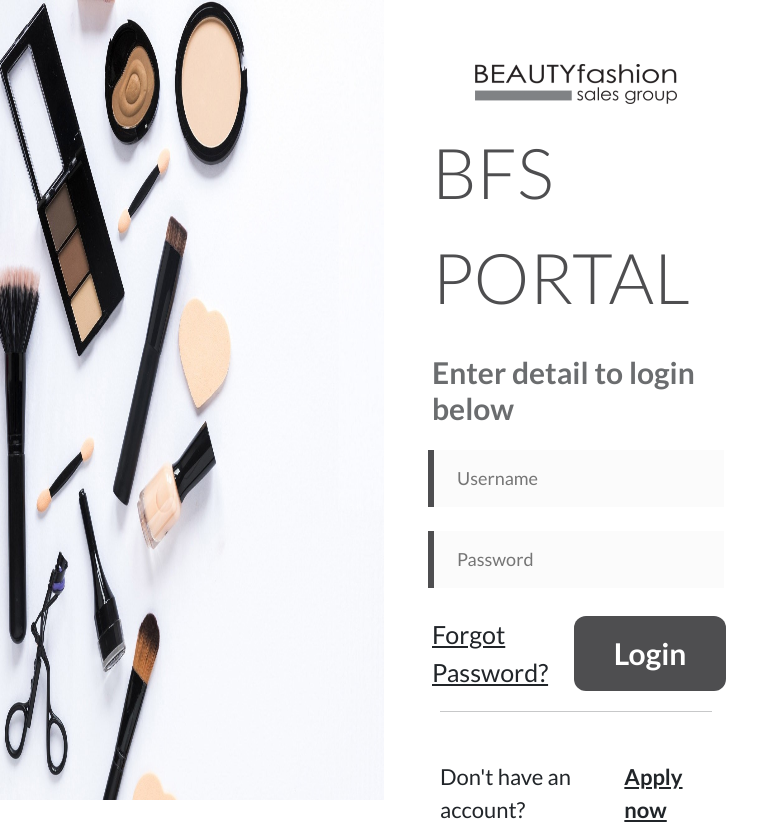
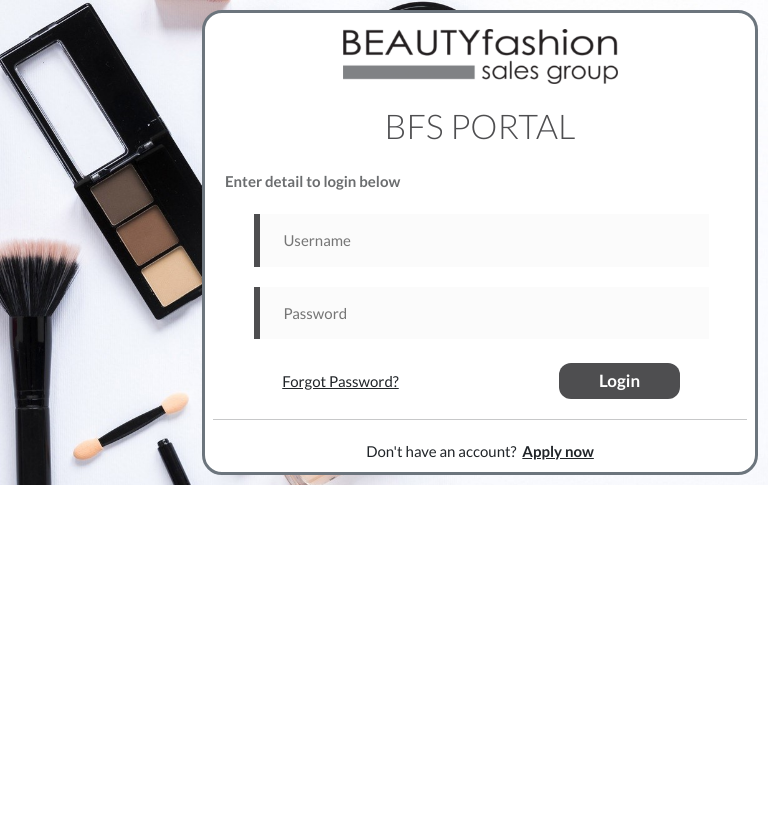
Before and after one commit to Ripty-Dx/bfsportal, a React (Create React App) app: page / in a window 768 px wide. After the commit the page ends 800 px from the top, so only its background shows below. Built offline with nearby package versions, Linux system fonts and the light colour scheme.

Commit message:
Login UI for tablet mode

```diff
--- a/public/index.html
+++ b/public/index.html
@@ -25,7 +25,7 @@
       work correctly both with client-side routing and a non-root public URL.
       Learn how to configure a non-root public URL by running `npm run build`.
     -->
-    <title>React App</title>
+    <title>BSFPORTAL</title>
   </head>
   <body>
     <noscript>You need to enable JavaScript to run this app.</noscript>
--- a/src/components/Login.css
+++ b/src/components/Login.css
@@ -1,19 +1,17 @@
-@import url('https://fonts.googleapis.com/css2?family=Lato:ital,wght@0,100;0,300;0,400;0,700;1,100;1,300;1,400;1,700&display=swap');
+@import url("https://fonts.googleapis.com/css2?family=Lato:ital,wght@0,100;0,300;0,400;0,700;1,100;1,300;1,400;1,700&display=swap");
 .image-section {
   height: 100vh;
   overflow: hidden;
-
-  /* width: 50%; */
 }
 .loginInput {
   padding: 15px;
   padding-left: 3vw;
-  background-color: #f1f1f1;
   border: none;
   border-left: 6px solid #4e4e50;
   font-size: 18px;
   outline: none;
   background-color: #fbfbfb;
+  width: 90%;
 }
 .loginInput:hover {
   background-color: #efefef;
@@ -23,7 +21,7 @@
   color: #4e4e50;
   font-size: 70px;
   word-break: keep-all;
-  font-family: 'Lato', sans-serif;
+  font-family: "Lato", sans-serif;
   font-weight: 300;
 }
 .detail-text {
@@ -39,7 +37,7 @@
   background-color: #4e4e50;
   font-weight: 700;
 }
-.login-button:hover{
+.login-button:hover {
   border: 1px solid #4e4e50;
   color: #4e4e50 !important;
   background-color: white;
@@ -50,13 +48,28 @@
 .apply {
   font-size: 22px;
 }
+.form-part {
+  padding: 3rem;
+  /* background-image: linear-gradient(to bottom right, #fcfcfe,#f0f3fa);   */
+}
+.bg-image {
+  background: url("../images/BFS-login-page1.jpg");
+  background-repeat: no-repeat;
+  background-size: contain;
+}
 @media (min-width: 200px) and (max-width: 767px) {
   .logo-text {
     font-size: 34px;
   }
+  .bg-image {
+    background: url("../images/BFS-login-page1.jpg");
+    /* background-repeat: no-repeat; */
+    background-size: cover;
+  }
   .detail-text {
     font-size: 18px;
     font-weight: 700;
+    padding-left: 20px;
   }
   .loginInput {
     font-size: 15px;
@@ -72,7 +85,106 @@
   .apply {
     font-size: 13px;
   }
-  img{
+  img {
+    width: 80%;
+    object-fit: fill;
+    /* position: absolute; */
+  }
+  .form-part {
+    position: relative;
+    padding: 20px;
+  }
+  .image-section {
+    /* display: block; */
+    position: absolute;
+    height: 100%;
+  }
+  .display-part {
+    opacity: 1;
+    border: 3px solid #6c757d;
+    border-radius: 20px;
+    background: #f8f9fa;
+  }
+  .p-5 {
+    padding: 20px;
+  }
+  .form-input {
+    padding-left: 10%;
+  }
+}
+@media (min-width: 768px) and (max-width: 1023px) {
+  .image-section img {
+    height: 100vh;
     width: 100%;
   }
+  .logo-text {
+    font-size: 34px;
+  }
+  .detail-text {
+    font-size: 15px;
+    font-weight: 700;
+    padding-left: 20px;
+  }
+  .mt-4 {
+    margin-top: 20px !important;
+  }
+  .loginInput {
+    font-size: 15px;
+  }
+  .login-button {
+    font-size: 17px;
+    padding-top: 5px;
+    padding-bottom: 5px;
+  }
+  .forgotPassword {
+    font-size: 15px;
+  }
+  .apply {
+    font-size: 15px;
+  }
+
+  .form-part {
+    /* position: relative; */
+    padding: 10px;
+    /* background-image: linear-gradient(to bottom right, #fcfcfe, #f0f3fa); */
+  }
+  .image-section {
+    /* display: block; */
+    /* position: absolute; */
+    height: 100%;
+  }
+  .bg-image {
+    background: url("../images/BFS-login-page1.jpg");
+    /* background-repeat: no-repeat; */
+    background-size: cover;
+  }
+
+  .display-part {
+    opacity: 1;
+    border: 3px solid #6c757d;
+    border-radius: 20px;
+    /* background:#f8f9fa; */
+    background-color: white;
+  }
+  .p-5 {
+    padding: 20px;
+  }
+  .form-input {
+    padding-left: 10%;
+  }
+
+  .form-part img {
+    width: 50%;
+  }
+  .mt-5 {
+    margin: 20px 20px 2px 20px !important;
+  }
+  .mt-2 {
+    margin-top: 5px !important;
+  }
 }
+@media (min-width: 1024px) {
+  .form-part {
+    background-color: white;
+  }
+}
--- a/src/components/Login.jsx
+++ b/src/components/Login.jsx
@@ -7,11 +7,12 @@ const Login = () => {
   return (
     <>
       <div className="container-fluid">
-        <div className="row">
-          <div className="col-md-6 col-lg-6 p-0 m-0 d-none d-md-block image-section">
-            <img src={image} height={"100%"}  width={"100%"} alt="makeup" />
+        <div className="row bg-image">
+        <div className="col-md-3 col-lg-6 p-0 m-0  image-section ">
+            {/* <img src={image} height={"100%"}  width={"100%"} alt="makeup" /> */}
           </div>
-          <div className="col-md-6 col-lg-6 col-sm-12 p-5 pb-0 ">
+          <div className="col-md-9 col-lg-6 col-sm-12 form-part">
+            <div className="display-part">
             <div className="d-flex justify-content-center mt-3">
               <img src={logo} alt="logo" height={"120%"} width={"70%"}/>
             </div>
@@ -22,16 +23,16 @@ const Login = () => {
               <h3 className="c-gray detail-text">Enter detail to login below</h3>
             </div >
             <div className="mt-3 p-2">
-              <form>
-                <div className="row">
+              <form id="form-input">
+                <div className="row form-input" >
                     <input type="text" className="loginInput" name="username" placeholder="Username"/>
                 </div>
-                <div className="row mt-4">
+                <div className="row mt-4 form-input">
                 <input type="password" className="loginInput" name="password"  placeholder="Password"/>
 
                 </div>
                 <div className="row">
-                   <div className="col-md-6  d-flex justify-content-center mt-4 p-1">
+                   <div className="col-md-6  d-flex justify-content-center align-items-center mt-4 p-1">
                     <a href="#1213827" className="text-dark forgotPassword">Forgot Password?</a>
                    </div>
                    <div className="col-md-6 d-flex justify-content-center mt-4 p-1 ">
@@ -40,11 +41,12 @@ const Login = () => {
                 </div>
                 <hr></hr>
                 <div className="d-flex justify-content-center mt-5 apply mb-0">
-                Don't have an account?
+                Don't have an account? &nbsp;
                 <a href="#1213827" className="text-dark fw-bold">Apply now</a>
                 </div>
               </form>
             </div>
+          </div>
           </div>
         </div>
       </div>
```
Also changed, not shown: 1 other file (tests, documents, lock files or other folders).
